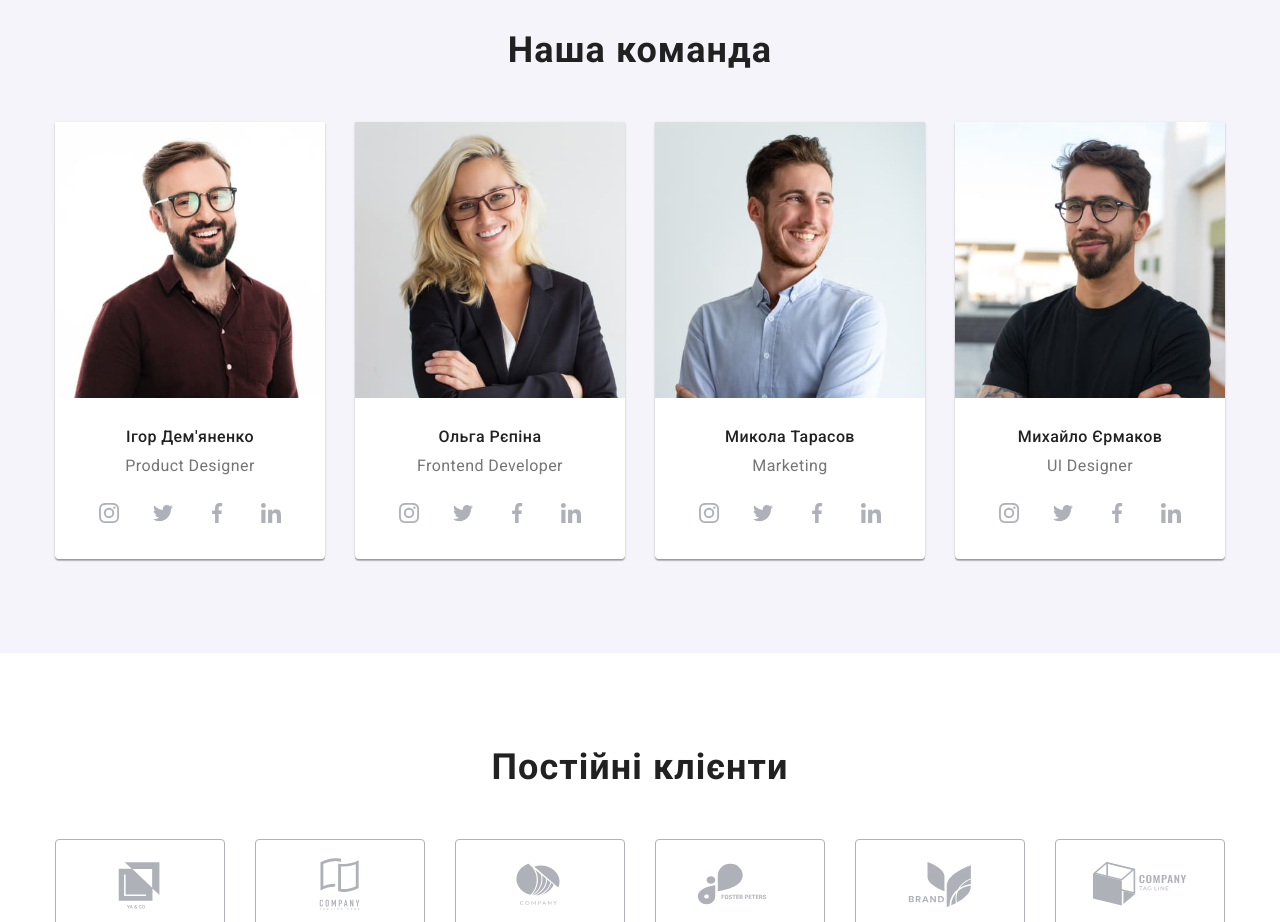
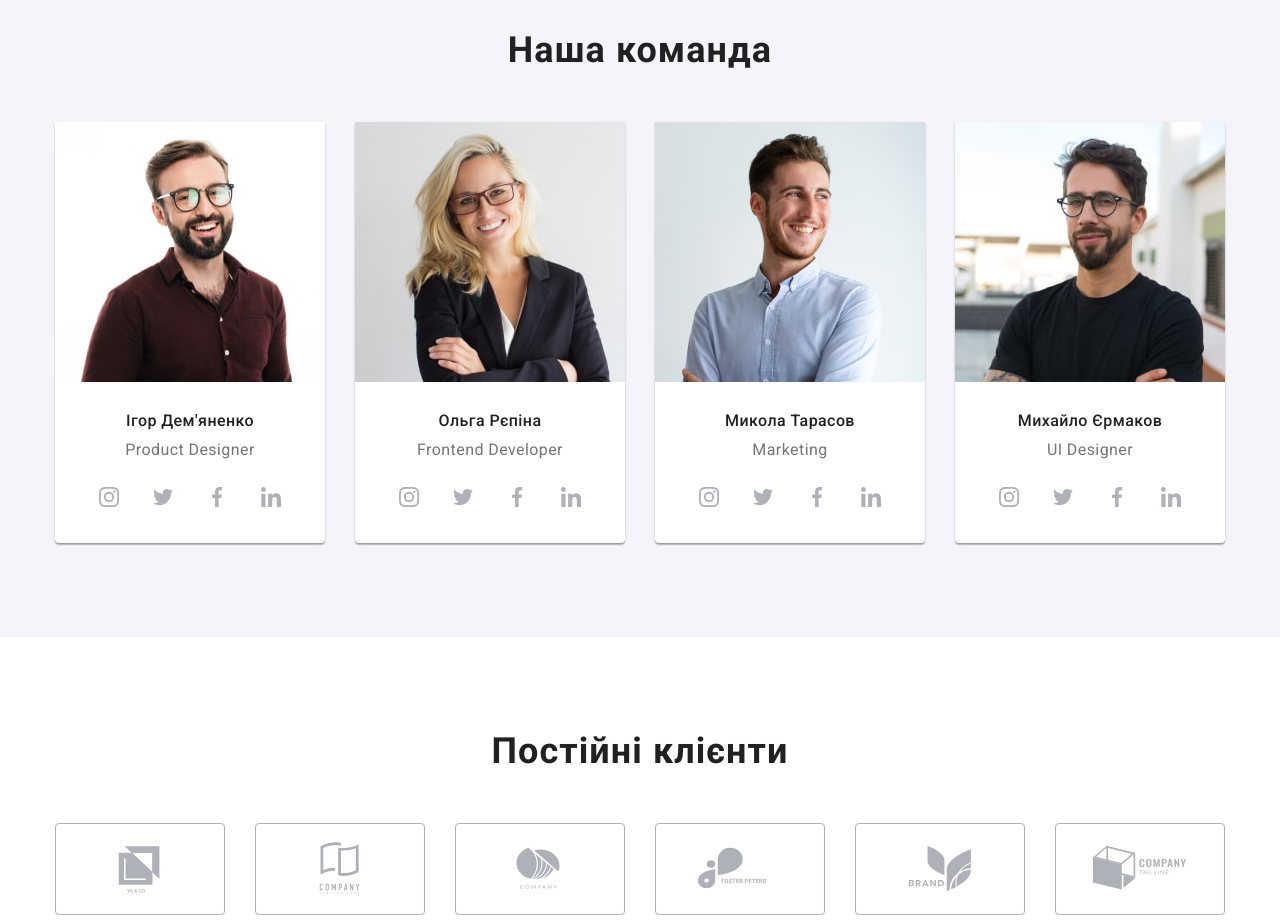
Before and after one commit to Viktoriia38/goit-markup-hw-08, a plain HTML site: page index.html in a window 1280 px wide. Shown: the part 1660-2582 px from the top of the page. Drawn offline with nearby package versions, Linux system fonts and the light colour scheme.

Commit message:
Chanched links to images and corrected width

```diff
--- a/index.html
+++ b/index.html
@@ -63,7 +63,7 @@
           </svg>
         </button>
       </div>
-      <div class="menu-container main-block js-menu-container" id="mobile-menu">
+      <div class="menu-container js-menu-container" id="mobile-menu">
         <nav class="main-nav">
           <a href="./index.html" class="mobile-logo"
             ><span class="logo-web">Web</span>Studio</a
@@ -224,12 +224,12 @@
             <li class="team__item">
               <img
                 srcset="
-                  ./images/img1deskx1-min.jpg 450w,
-                  ./images/img1deskx2-min.jpg 900w,
+                  ./images/1photo1px-mob.jpg  450w,
+                  ./images/1photo2px-mob.jpg  900w,
                   ./images/1photo1px-tab.jpg  354w,
                   ./images/1photo2px-tab.jpg  708w,
-                  ./images/1photo1px-mob.jpg  270w,
-                  ./images/1photo2px-mob.jpg  540w
+                  ./images/img1deskx1-min.jpg 270w,
+                  ./images/img1deskx2-min.jpg 540w
                 "
                 sizes="(min-width: 1200px) 270px, (min-width: 768px) 354px, (min-width: 480px) 450px, 100vw"
                 class="team_view"
@@ -275,12 +275,12 @@
             <li class="team__item">
               <img
                 srcset="
-                  ./images/img2deskx1-min.jpg 450w,
-                  ./images/img2deskx2-min.jpg 900w,
+                  ./images/2photo1px-mob.jpg  450w,
+                  ./images/2photo2px-mob.jpg  900w,
                   ./images/2photo1px-tab.jpg  354w,
                   ./images/2photo2px-tab.jpg  708w,
-                  ./images/2photo1px-mob.jpg  270w,
-                  ./images/2photo2px-mob.jpg  540w
+                  ./images/img2deskx1-min.jpg 270w,
+                  ./images/img2deskx2-min.jpg 540w
                 "
                 src="./images/img2.jpg"
                 sizes="(min-width: 1200px) 270px, (min-width: 768px) 354px, (min-width: 480px) 450px, 100vw"
@@ -326,12 +326,12 @@
             <li class="team__item">
               <img
                 srcset="
-                  ./images/img3deskx1-min.jpg 450w,
-                  ./images/img3deskx2-min.jpg 900w,
+                  ./images/3photo1px-mob.jpg  450w,
+                  ./images/3photo2px-mob.jpg  900w,
                   ./images/3photo1px-tab.jpg  354w,
                   ./images/3photo2px-tab.jpg  708w,
-                  ./images/3photo1px-mob.jpg  270w,
-                  ./images/3photo2px-mob.jpg  540w
+                  ./images/img3deskx1-min.jpg 270w,
+                  ./images/img3deskx2-min.jpg 540w
                 "
                 sizes="(min-width: 1200px) 270px, (min-width: 768px) 354px, (min-width: 480px) 450px, 100vw"
                 class="team_view"
@@ -377,12 +377,12 @@
             <li class="team__item">
               <img
                 srcset="
-                  ./images/img4deskx1-min.jpg 450w,
-                  ./images/img4deskx2-min.jpg 900w,
+                  ./images/4photo1px-mob.jpg  450w,
+                  ./images/4photo2px-mob.jpg  900w,
                   ./images/4photo1px-tab.jpg  354w,
                   ./images/4photo2px-tab.jpg  708w,
-                  ./images/4photo1px-mob.jpg  270w,
-                  ./images/4photo2px-mob.jpg  540w
+                  ./images/img4deskx1-min.jpg 270w,
+                  ./images/img4deskx2-min.jpg 540w
                 "
                 sizes="(min-width: 1200px) 270px, (min-width: 768px) 354px, (min-width: 480px) 450px, 100vw"
                 class="team_view"
--- a/sass/components/_benefits.scss
+++ b/sass/components/_benefits.scss
@@ -30,8 +30,6 @@
      line-height: 1.71;
      margin-top: 10px;
      margin-bottom: 0;
-     max-width: 450px;
-
 
     //  tablet
         @media screen and (min-width: 768px) {
@@ -45,7 +43,6 @@
  }
 
  .benefits__block {
-     min-width: 450px;
      height: 120px;
      background-color: #F5F4FA;
      border-radius: 4px;
--- a/sass/components/_container.scss
+++ b/sass/components/_container.scss
@@ -4,7 +4,6 @@
      padding-left: 15px;
     margin-left: auto;
     margin-right: auto;
-    align-items: center;
 
     //  mobile
     @media screen and (min-width: 480px) {
--- a/sass/components/_modal.scss
+++ b/sass/components/_modal.scss
@@ -29,7 +29,8 @@
     left: 50%;
     transform: translate(-50%, -50%);
 
-    min-width: 450px;
+    max-width: 450px;
+    width: 100%;
     min-height: 609px;
 
     background-color: var(--contrast-color);
--- a/sass/components/_team.scss
+++ b/sass/components/_team.scss
@@ -44,19 +44,8 @@
 
 .team_view {
     display: block;
-    min-width: 450px;
-    min-height: 460px;
-        //  tablet
-        @media screen and (min-width: 768px) {
-            min-width: 354px;
-            min-height:374px;
-        }
-
-        //  desktop
-        @media screen and (min-width: 1200px) {
-            min-width: 270px;
-            min-height: 260px;
-        }
+    max-width: 100%;
+    height: auto;
 
 }
 
```
Also changed, not shown: sass/components/_footer.scss (+5 -8 lines), sass/components/_header.scss (+12 -27 lines), sass/main.css, 1 other file.
